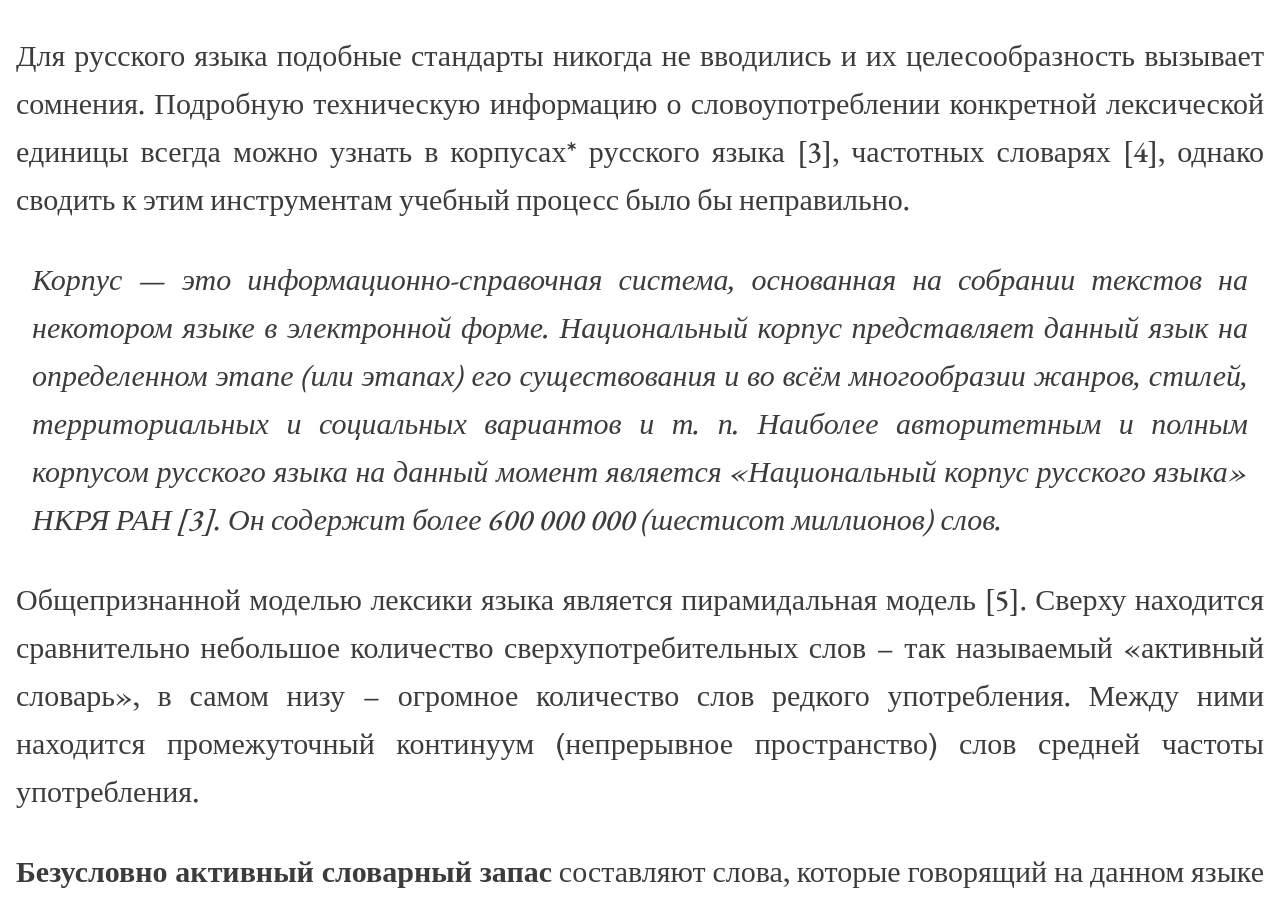
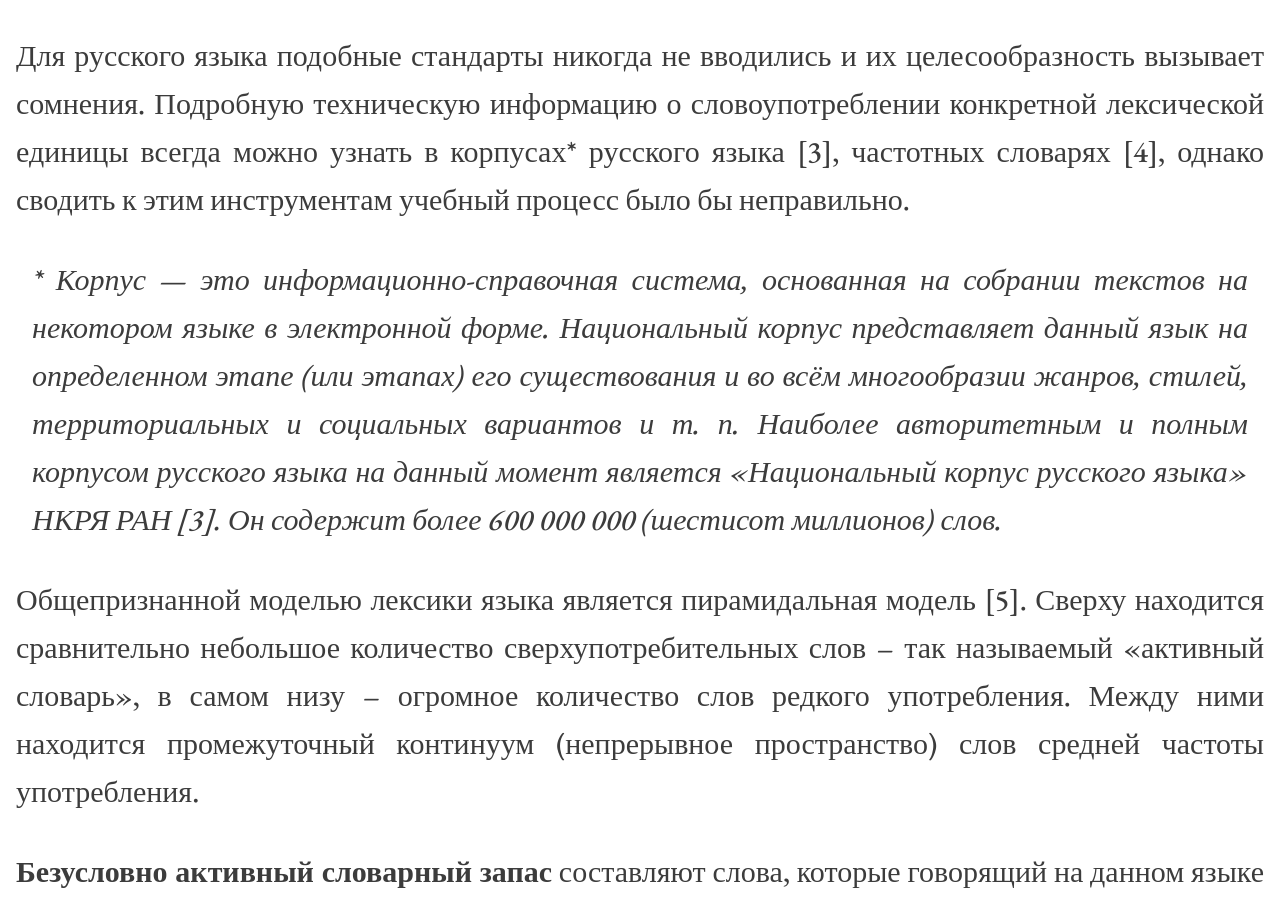
Before and after one commit to seveleva/seveleva, a Jekyll site: the page built from rhetor.md, in a window 1280 px wide and 900 px high, scrolled down 5462 px. Built offline with Jekyll 4.4.1, drawn with Linux system fonts in a browser that asks for light colours.

```diff
--- a/rhetor.md
+++ b/rhetor.md
@@ -73,7 +73,7 @@ description: Описание дидактического приёма «Рит
 
 Для русского языка подобные стандарты никогда не вводились и их целесообразность вызывает сомнения. Подробную техническую информацию о словоупотреблении конкретной лексической единицы всегда можно узнать в корпусах\* русского языка \[3\], частотных словарях \[4\], однако сводить к этим инструментам учебный процесс было бы неправильно.
 
-> Корпус — это информационно-справочная система, основанная на собрании текстов на некотором языке в электронной форме. Национальный корпус представляет данный язык на определенном этапе (или этапах) его существования и во всём многообразии жанров, стилей, территориальных и социальных вариантов и т. п. Наиболее авторитетным и полным корпусом русского языка на данный момент является «Национальный корпус русского языка» НКРЯ РАН \[3\]. Он содержит более 600 000 000 (шестисот миллионов) слов.
+>  \* Корпус — это информационно-справочная система, основанная на собрании текстов на некотором языке в электронной форме. Национальный корпус представляет данный язык на определенном этапе (или этапах) его существования и во всём многообразии жанров, стилей, территориальных и социальных вариантов и т. п. Наиболее авторитетным и полным корпусом русского языка на данный момент является *«Национальный корпус русского языка» НКРЯ РАН \[3\]*. Он содержит более 600 000 000 (шестисот миллионов) слов.
 
 Общепризнанной моделью лексики языка является пирамидальная модель \[5\]. Сверху находится сравнительно небольшое количество сверхупотребительных слов – так называемый «активный словарь», в самом низу – огромное количество слов редкого употребления. Между ними находится промежуточный континуум (непрерывное пространство) слов средней частоты употребления.
 
```
